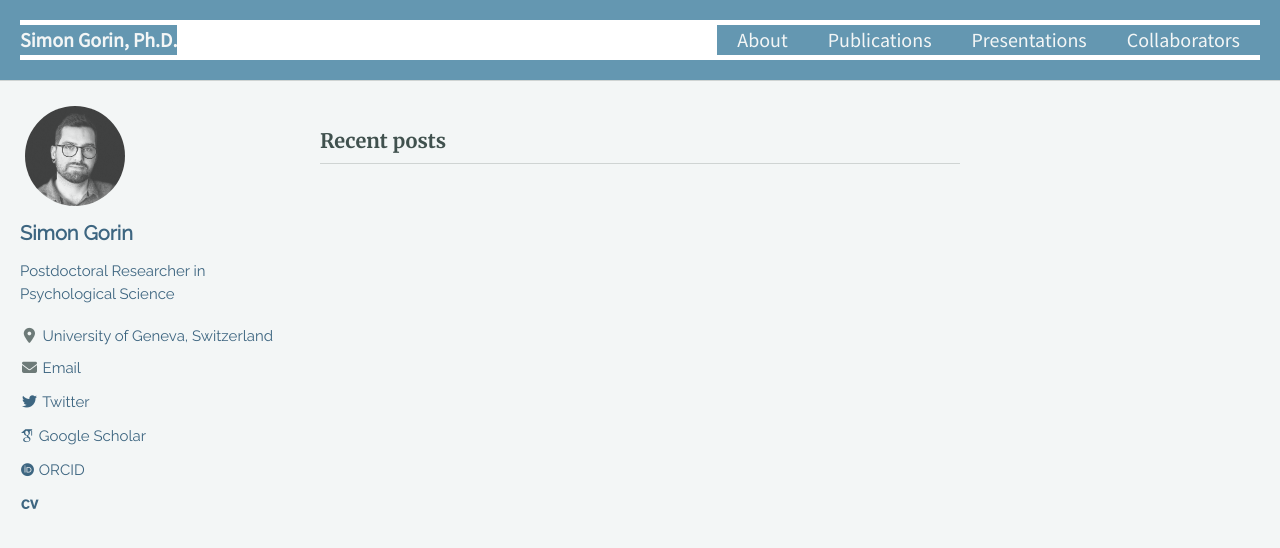
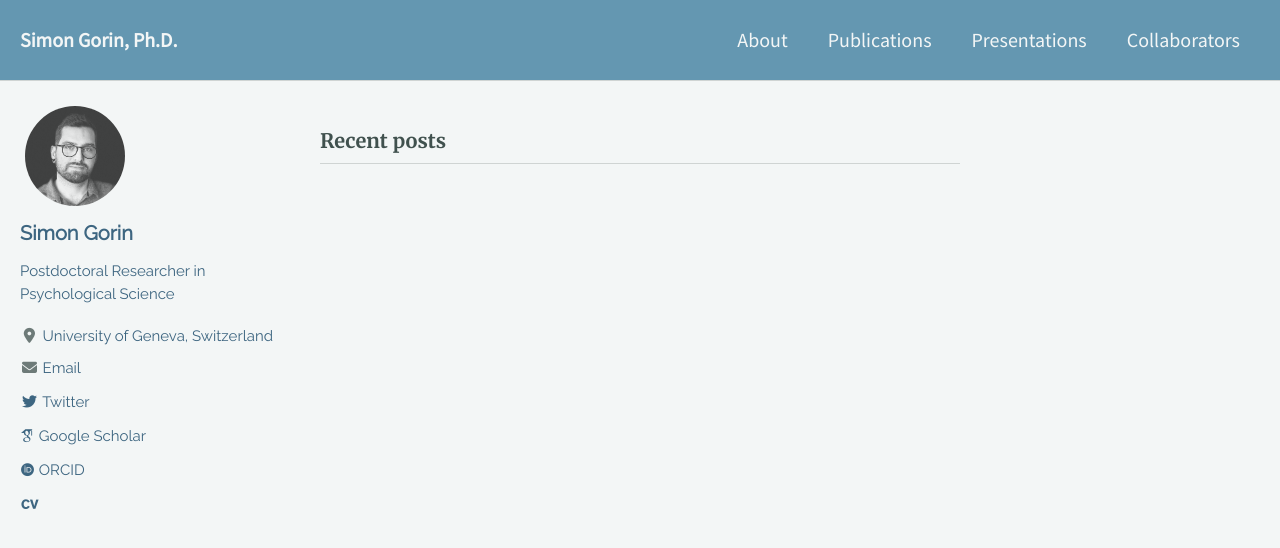
Before and after one commit to gorinsimon/gorinsimon.github.io, a Jekyll site: the page built from index.html, in a window 1280 px wide and 900 px high. Shown: the top 548 px of the window. Built offline with Jekyll 4.4.1, drawn with Linux system fonts in a browser that asks for light colours; cached includes are drawn as plain includes; nearby versions of some CDN libraries; some web fonts are replaced; the list of posts is cut into pages by our own code.

Commit message:
test line 208

```diff
--- a/_sass/minimal-mistakes/_navigation.scss
+++ b/_sass/minimal-mistakes/_navigation.scss
@@ -177,7 +177,7 @@
   -ms-flex-align: center;
   align-items: center;
   min-height: $nav-height;
-  background: #fff;
+  background: $masthead-background-color;
 
   a {
     display: block;
@@ -205,7 +205,7 @@
     height: $nav-toggle-height;
     border: 0;
     outline: none;
-    background-color: transparent;
+    background-color: #b17e64; //transparent;
     cursor: pointer;
   }
 
```
